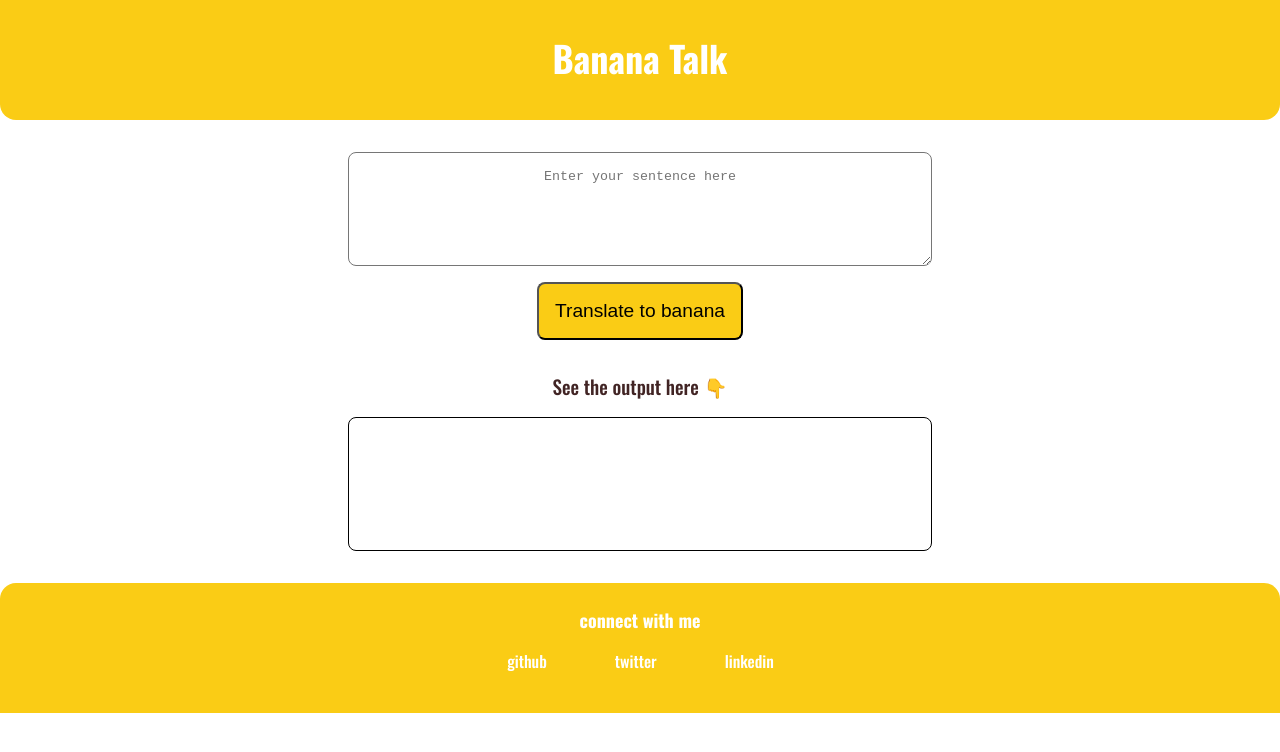
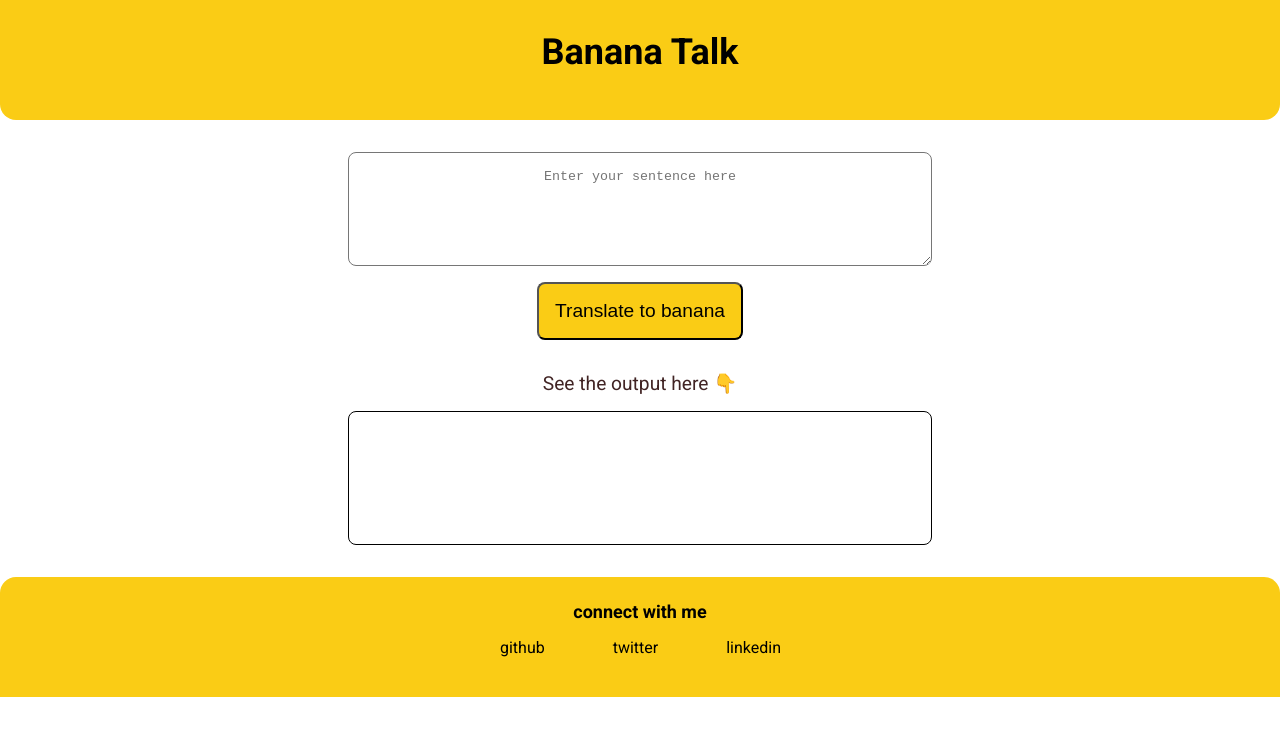
Before and after one commit to sweta1308/neogcamp-banana-speak, a plain HTML site: page index.html in a window 1280 px wide. Drawn offline with nearby package versions, Linux system fonts and the light colour scheme.

Commit message:
updated css

```diff
--- a/styles.css
+++ b/styles.css
@@ -1,8 +1,7 @@
-@import url('https://fonts.googleapis.com/css2?family=Oswald:wght@500;700&display=swap');
+@import url('https://fonts.googleapis.com/css2?family=Roboto:wght@400;700&display=swap');
 
 body {
-    font-family: 'Oswald',
-    sans-serif;
+    font-family: 'Roboto', sans-serif;
     margin: 0rem;
 }
 
@@ -17,7 +16,7 @@ body {
 
 .nav-brand {
     padding: 0.05rem;
-    color: white;
+    color: black;
     font-size: x-large;
 }
 
@@ -57,14 +56,14 @@ body {
     background-color: #facc15;
     padding: 1.5rem 0rem;
     text-align: center;
-    color: white;
+    color: black;
     border-top-left-radius: 1rem;
     border-top-right-radius: 1rem;
 }
 
 
 .footer .link {
-    color: white;
+    color: black;
 }
 
 .footer .footer-header {
```
